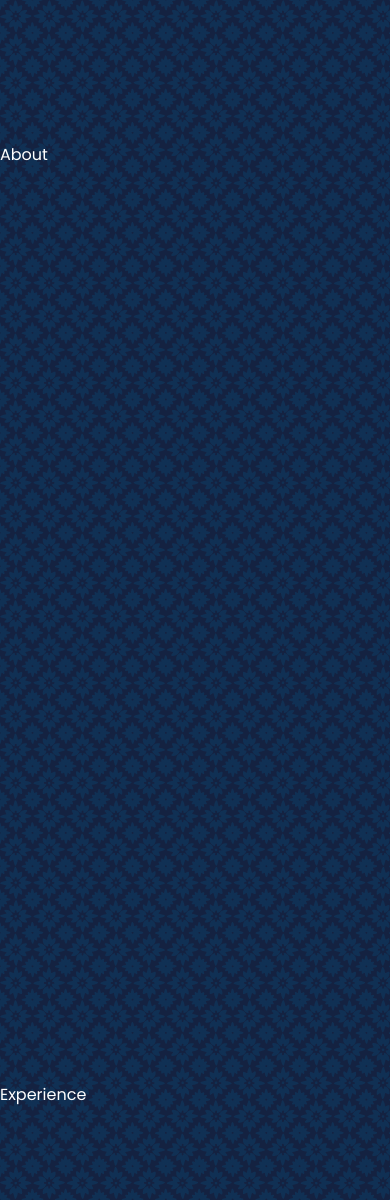
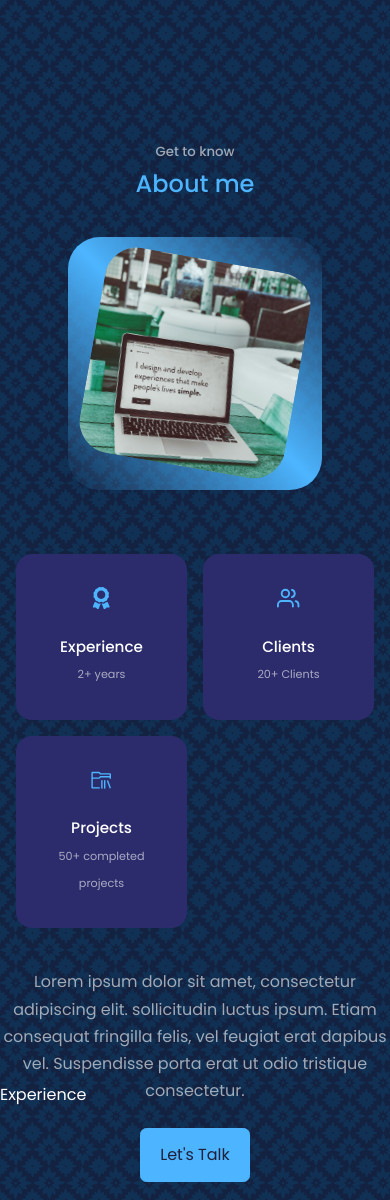
Before and after one commit to redwing555/portfolio-2.0, a React app: page / in a window 390 px wide. Shown: the part 917-2117 px from the top of the page. Built offline with nearby package versions, Linux system fonts and the light colour scheme.

Commit message:
create about component + styling + responsiveness

```diff
--- a/src/Components/about/About.css
+++ b/src/Components/about/About.css
@@ -1,3 +1,120 @@
-body {
-  margin: 0;
+.about__container {
+  display: grid;
+  grid-template-columns: 35% 50%;
+  gap: 15%;
 }
+
+.about__me {
+  width: 100%;
+  aspect-ratio: 1/1;
+  border-radius: 2rem;
+  background: linear-gradient(45deg, transparent, var(--color-primary), transparent);
+  display: grid;
+  place-items: center;
+}
+
+.about__me-image {
+  /* height: 30rem; */
+  border-radius: 2rem;
+  overflow: hidden;
+  transform: rotate(10deg);
+  transition: var(--transition);
+}
+
+.about__me-image:hover {
+  transform: rotate(0);
+}
+
+.about__cards {
+  display: grid;
+  grid-template-columns: repeat(3, 1fr);
+  gap: 1.5rem;
+}
+
+.about__card {
+  background: var(--color-bg-variant);
+  border: 1px solid transparent;
+  border-radius: 1rem;
+  padding: 2rem;
+  text-align: center;
+  transition: var(--transition);
+}
+
+.about__img {
+  width: 26rem;
+  height: 26rem;
+  filter: sepia(10%) hue-rotate(141deg) saturate(137%);
+}
+
+.about__card:hover {
+  background: transparent;
+  border-color: var(--color-primary-variant);
+  cursor: default;
+}
+
+.about__icon {
+  color: var(--color-primary);
+  font-size: 1.4rem;
+  margin-bottom: 1rem;
+}
+
+.about__card h5 {
+  font-size: 0.95rem;
+}
+
+.about__card small {
+  font-size: 0.7rem;
+  color: var(--color-light);
+}
+
+.about__content p {
+  margin: 2rem 0 2.6rem;
+  color: var(--color-light);
+}
+
+@media screen and (max-width: 1024px) {
+  .about__container {
+    grid-template-columns: 1fr;
+    gap: 0;
+  }
+
+  .about__me {
+    width: 50%;
+    margin: 2rem auto 4rem;
+  }
+
+  .about__content p {
+    margin: 1rem 0 1.5rem;
+  }
+
+  .about__img {
+    width: 23rem;
+    height: 23rem;
+  }
+}
+
+@media screen and (max-width: 600px) {
+  .about__me {
+    width: 65%;
+    margin: 0 auto 3rem;
+  }
+
+  .about__cards {
+    grid-template-columns: 1fr 1fr;
+    gap: 1rem;
+    padding: 1rem;
+  }
+
+  .about__content {
+    text-align: center;
+  }
+
+  .about__content p {
+    margin: 1.5rem 0;
+  }
+
+  .about__img {
+    width: 13rem;
+    height: 13rem;
+  }
+}
--- a/src/Components/about/About.js
+++ b/src/Components/about/About.js
@@ -1,9 +1,50 @@
 import React from 'react';
 import './About.css';
+import { FaAward } from 'react-icons/fa';
+import { FiUsers } from 'react-icons/fi';
+import { VscFolderLibrary } from 'react-icons/vsc';
+import about from '../../assets/img/about.jpg';
 
 function About() {
   return (
-    <section id="about">About</section>
+    <section id="about">
+      <h5>
+        Get to know
+      </h5>
+      <h2> About me</h2>
+      <div className="container about__container">
+        <div className="about__me">
+          <div className="about__me-image">
+            <img src={about} alt="about me" className="about__img" />
+          </div>
+        </div>
+        <div className="about__content">
+          <div className="about__cards">
+            <article className="about__card">
+              <FaAward className="about__icon" />
+              <h5>Experience</h5>
+              <small>2+ years</small>
+            </article>
+            <article className="about__card">
+              <FiUsers className="about__icon" />
+              <h5>Clients</h5>
+              <small>20+ Clients</small>
+            </article>
+            <article className="about__card">
+              <VscFolderLibrary className="about__icon" />
+              <h5>Projects</h5>
+              <small>50+ completed projects</small>
+            </article>
+          </div>
+          <p>
+            Lorem ipsum dolor sit amet, consectetur adipiscing elit.  sollicitudin luctus ipsum.
+            Etiam consequat fringilla felis, vel feugiat erat dapibus
+            vel. Suspendisse porta erat ut odio tristique consectetur.
+          </p>
+          <a href="#contact" className="btn btn-primary"> Let's Talk</a>
+        </div>
+      </div>
+    </section>
   );
 }
 
--- a/src/index.css
+++ b/src/index.css
@@ -24,7 +24,7 @@
   --container-width-lg: 75%;
   --container-width-md: 86%;
   --container-width-ms: 90%;
-  --trasition: all 400ms ease;
+  --transition: all 400ms ease;
 }
 
 html {
@@ -78,7 +78,7 @@ section > h2 {
 
 a {
   color: var(--color-primary);
-  transition: var(--trasition);
+  transition: var(--transition);
 }
 
 a:hover {
```
Also changed, not shown: src/assets/img/about.jpg (added).
